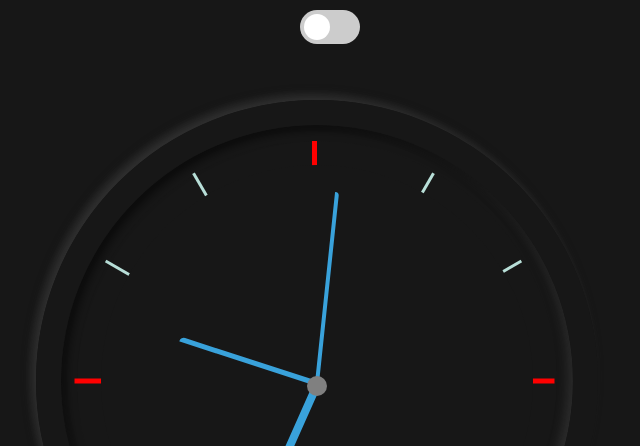
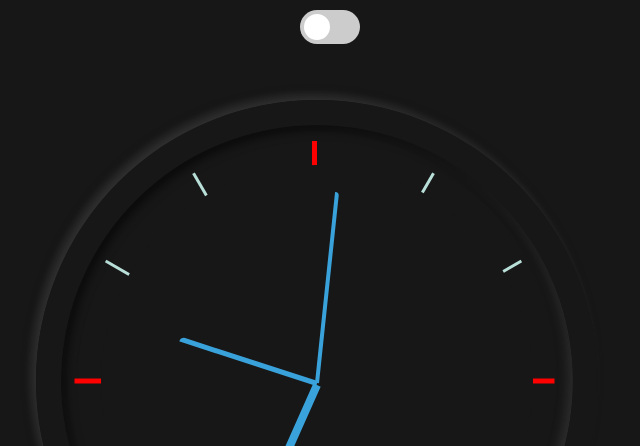
Before and after one commit to The-kadtan2027/css-clock, a plain HTML site: page index.html in a window 1280 px wide. Shown: the top 446 px of the page, 293-933 px from the left. Drawn offline with Linux system fonts and the light colour scheme.

Commit message:
v2
some correction on previous version

```diff
--- a/styles.css
+++ b/styles.css
@@ -108,7 +108,7 @@ div {
   z-index: 1;
 }
 
-.inner-dot {
+/* .inner-dot {
   content: "";
   position: absolute;
   top: 49%;
@@ -120,7 +120,7 @@ div {
   margin-top: -6;
   background: grey;
   z-index: 10;
-}
+} */
 
 .hand {
   position: absolute;
```
